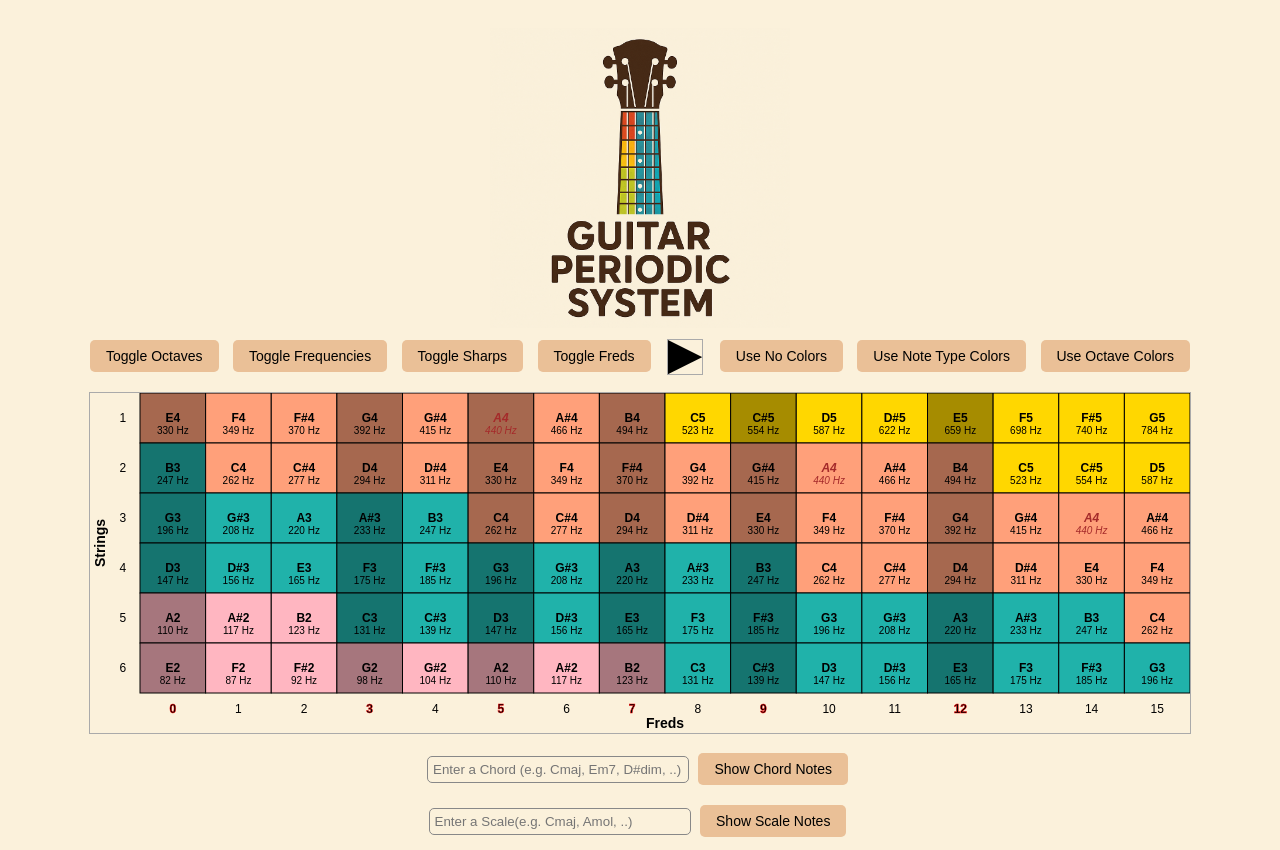
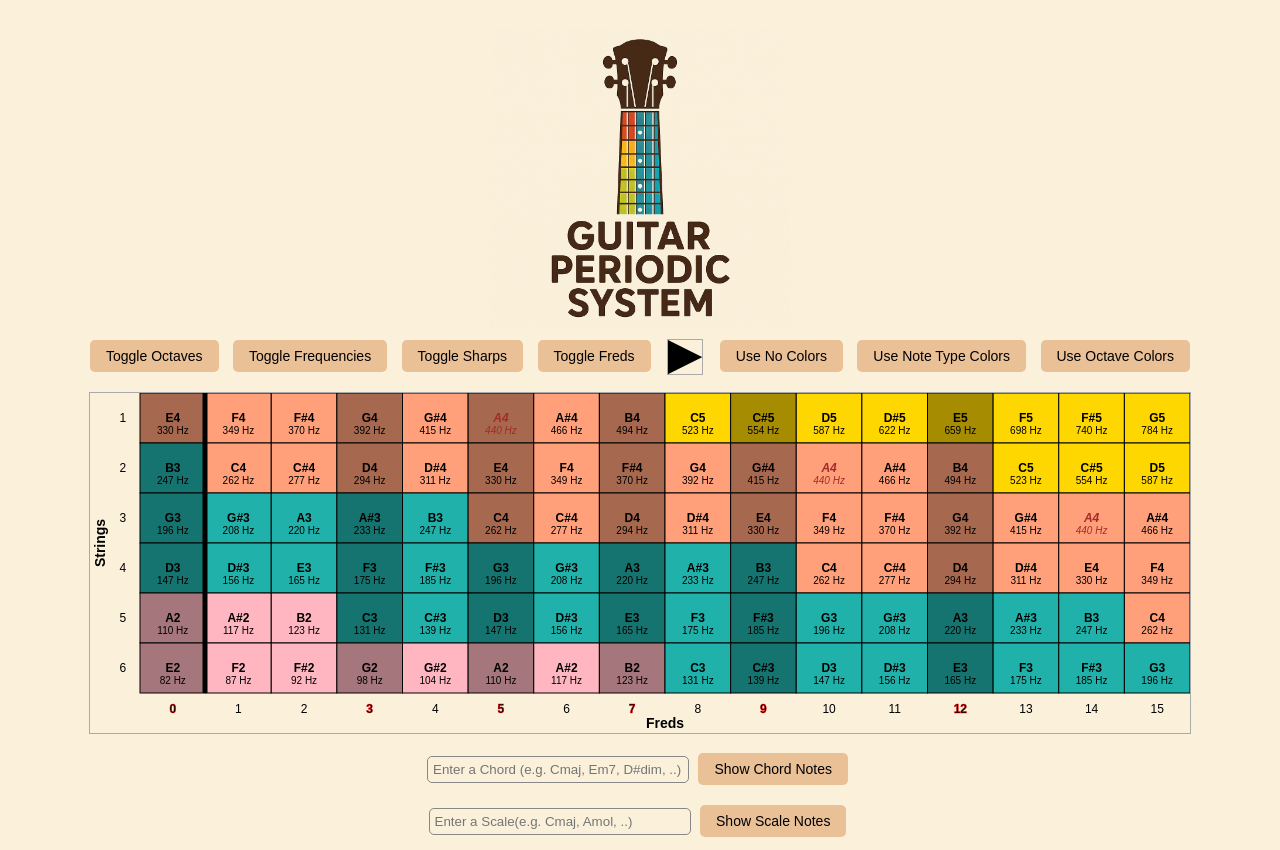
Before and after one commit to mik3e/guitarstar, a plain HTML site: page index.html in a window 1280 px wide. Drawn offline with Linux system fonts and the light colour scheme.

Commit message:
Vertical Line for Fred 0 and 1

```diff
--- a/index.html
+++ b/index.html
@@ -455,6 +455,16 @@
         label.textContent = f;
         svg.appendChild(label);
       }
+
+      // Line between Fret 0 and 1
+      const verticalLine = document.createElementNS("http://www.w3.org/2000/svg", "line");
+      verticalLine.setAttribute("x1", 115);
+      verticalLine.setAttribute("y1", 0);
+      verticalLine.setAttribute("x2", 115);
+      verticalLine.setAttribute("y2", 300);
+      verticalLine.setAttribute("stroke", "black");
+      verticalLine.setAttribute("stroke-width", "5");
+      svg.appendChild(verticalLine);
     }
 
     function highlightScaleNotes() {
```
